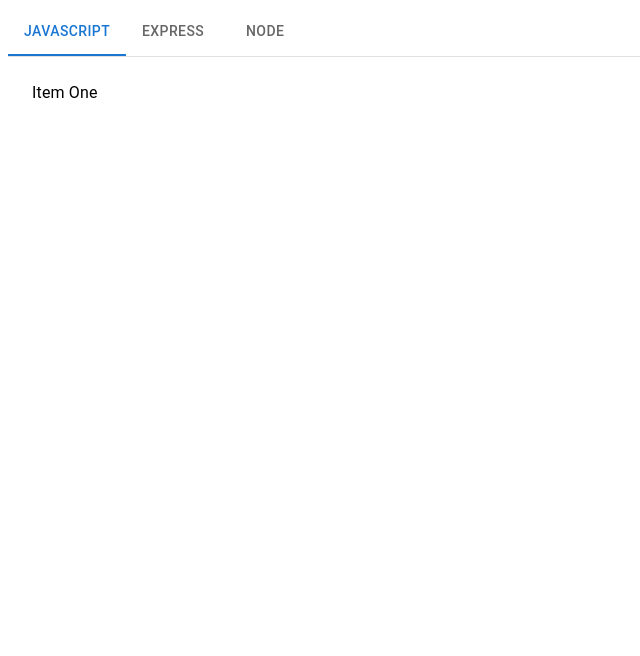
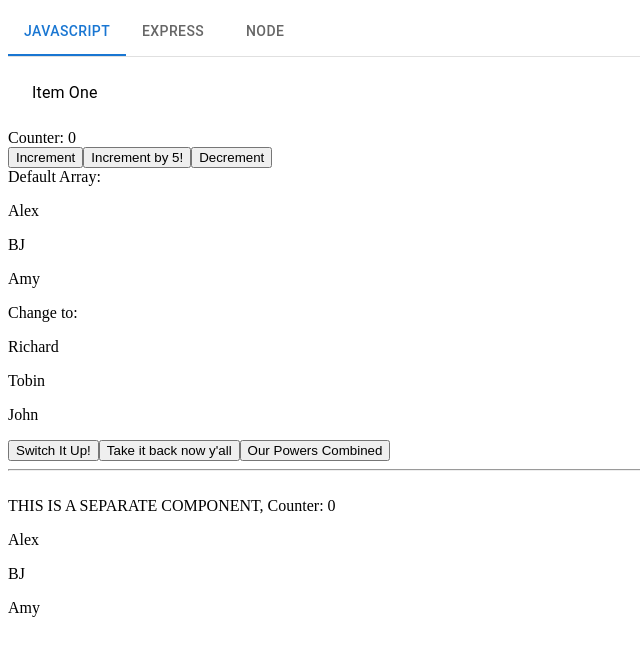
Before and after one commit to Cardamom-BlueOcean/study.io, a React app: page /userlogin in a window 1280 px wide. Shown: the top 656 px of the page, without its empty margins (0-640 px from the left). Built offline with nearby package versions, Linux system fonts and the light colour scheme; no server answers.

Commit message:
Moved some files around for a cleaner file explorer, messed with Redux Arrays a little

```diff
--- a/client/components/UserPage.tsx
+++ b/client/components/UserPage.tsx
@@ -1,7 +1,7 @@
 import * as React from 'react';
 import GroupTabs from './GroupTabs';
-import ReduxExample from './reduxExample';
-import AutreRedux from './AutreRedux';
+import ReduxExample from './redux-examples/ReduxExample';
+import AutreRedux from './redux-examples/AutreRedux';
 //Redux Imports Below:
 import { Provider } from 'react-redux';
 import { store } from '../store';
@@ -13,12 +13,13 @@ export default function UserPage() {
 
 
   // Everything within the provider tags below will have access to our global redux variables.
+  // test
   return (
 
     <div>
       <GroupTabs />
-      {/* <ReduxExample />
-      <AutreRedux /> */}
+      <ReduxExample />
+      <AutreRedux />
 
     </div>
 
--- /dev/null
+++ b/client/components/redux-examples/AutreRedux.tsx
@@ -0,0 +1,22 @@
+import React from 'react';
+
+import { useAppSelector } from '../../hooks';
+
+
+const AutreRedux = () => {
+  const counter = useAppSelector((state) => state.counterExample.value);
+  const arrayTest = useAppSelector((state) => state.arrayExample.value);
+
+  return (
+
+    <div> THIS IS A SEPARATE COMPONENT, Counter: {counter}
+
+      {arrayTest.map((item) => (
+        <p>{item}</p>
+      ))}
+
+    </div>
+  )
+}
+
+export default AutreRedux;
--- a/client/components/ReduxExample.tsx
+++ b/client/components/redux-examples/ReduxExample.tsx
@@ -5,12 +5,13 @@ import { useState } from 'react';
 // The two custom hooks below are required to interact with redux variables.
 // useAppSelector gives you access to the redux variable's state
 // useAppDispatch gives you acceess to the redux variables reducers, AKA methods that we defined in the slice file.
-import { useAppSelector, useAppDispatch } from '../hooks';
+import { useAppSelector, useAppDispatch } from '../../hooks';
 
 
 
 // Below are the reducers that we use to interact with our counter variable.
-import { incremented, decremented, amountAdded } from '../features/counterExample/counterExample';
+import { incremented, decremented, amountAdded } from '../../features/counterExample/counterExample';
+import { addArrayToArray, revertArray, setArray } from '../../features/arrayExample/arrayExample';
 
 //if you were to use an additional redux variable in this file, you would simply need to do an additional import to get those methods.
 
@@ -49,6 +50,22 @@ const ReduxExample = () => {
     dispatch(decremented());
   }
 
+  const arrayTest = useAppSelector((state) => state.arrayExample.value);
+  const newArray: Array<string | [] | number> = ['Richard', 'Tobin', 'John'];
+
+  const handleArrayChange = () => {
+    dispatch(setArray(newArray));
+  }
+
+  const handleArrayRevert = () => {
+    dispatch(revertArray());
+  }
+
+  const handleCombine = () => {
+    dispatch(addArrayToArray(newArray));
+  }
+  // console.log(arrayTest);
+
   return (
     <ReduxStyled>
 
@@ -61,6 +78,22 @@ const ReduxExample = () => {
         <button type='button' onClick={handleAmount}>Increment by 5!</button>
         <button type='button' onClick={handleDecrement}>Decrement</button>
 
+        <br></br>
+        Default Array:
+        {arrayTest.map((item) => (
+          <p>{item}</p>
+        ))}
+        Change to:
+        {newArray.map((item) =>
+          (<p>{item}</p>)
+        )}
+
+        <button type='button' onClick={handleArrayChange}>Switch It Up!</button>
+        <button type='button' onClick={handleArrayRevert}>Take it back now y'all</button>
+        <button type='button' onClick={handleCombine}>Our Powers Combined</button>
+        <hr></hr>
+        <br>
+        </br>
 
 
 
--- /dev/null
+++ b/client/features/arrayExample/arrayExample.ts
@@ -0,0 +1,39 @@
+import { createSlice, PayloadAction } from "@reduxjs/toolkit";
+
+
+interface ArrayState {
+  value: Array<string | [] | number | {}>;
+}
+
+const initialState: ArrayState = {
+  value: ['Alex', 'BJ', 'Amy'],
+}
+
+
+const arrayExampleSlice = createSlice({
+
+  name: 'arrayExample',
+  initialState,
+  reducers: {
+
+
+    setArray(state, action: PayloadAction<[]>) {
+      state.value = action.payload;
+    },
+
+    revertArray(state) {
+      state.value = initialState.value
+    },
+
+    addArrayToArray(state, action: PayloadAction<[]>) {
+      state.value = [...state.value, ...action.payload];
+    }
+  }
+
+})
+
+
+export const { addArrayToArray, setArray, revertArray } = arrayExampleSlice.actions;
+
+
+export default arrayExampleSlice.reducer;
--- a/client/store.ts
+++ b/client/store.ts
@@ -1,6 +1,7 @@
 import { configureStore } from "@reduxjs/toolkit";
 // Import lines below this line must impor the default export of a given slice file. These slices represent the methods/reducers we use to interact with variables. You can find all slices in the features folder. If you are not sure how to create a new variable/methods contact Richard.
 import counterExampleReducer from './features/counterExample/counterExample';
+import arrayExampleReducer from './features/arrayExample/arrayExample';
 
 
 export const store = configureStore({
@@ -10,6 +11,7 @@ export const store = configureStore({
 
   reducer: {
     counterExample: counterExampleReducer,
+    arrayExample: arrayExampleReducer,
     // example2: example2Reducer,
   }
 });
```
Also changed, not shown: client/components/AutreRedux.tsx (deleted, +0 -16 lines).
